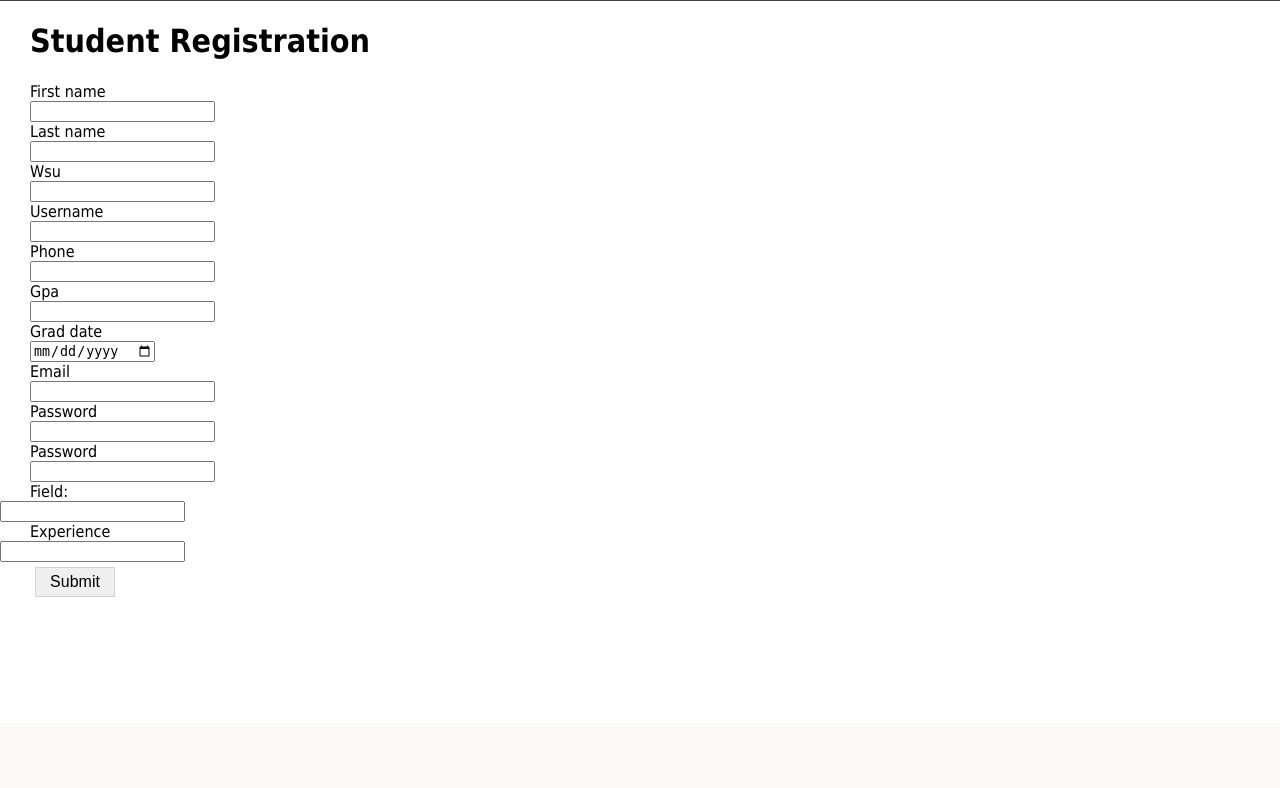
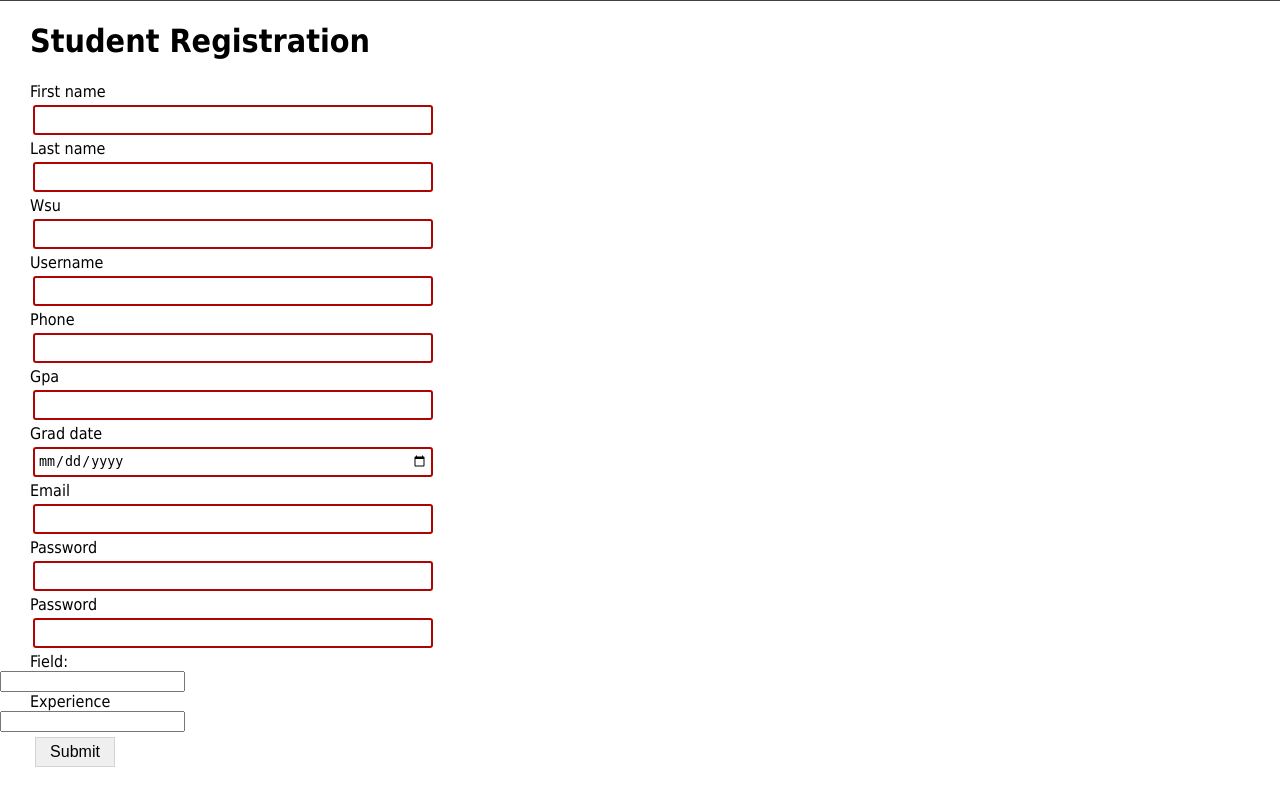
Before and after one commit to Ehiane/StudentFacultyResearchPortal, a Python web app: template app/View/templates/studentRegister.html in a window 1280 px wide. Shown: the part 77-865 px from the top of the page. Before the commit the page ends 674 px from the top, so only its background shows below. Run offline with Jinja, Linux system fonts and the light colour scheme; the template is opened without the code that fills it: most values are stand-ins (such as "Sample title", 1, 10 or a date in 2020); form fields are guessed from the names that the template uses; some libraries are stand-ins or nearby versions.

Commit message:
Ehiane's changes

```diff
--- a/app/Controller/auth_forms.py
+++ b/app/Controller/auth_forms.py
@@ -34,7 +34,7 @@ class StudentRegistrationForm(FlaskForm):
     username = StringField('Username',validators=[DataRequired()])
     phone = IntegerField('Phone Number',validators=[DataRequired()])
     email = StringField('Email', validators=[DataRequired(), Email()])
-    field = QuerySelectMultipleField('Interested Research Fields:', query_factory= lambda : Field.query.all(), get_label = lambda x : Field.query.filter_by(name=x.name).first(), widget=ListWidget(prefix_label=False), option_widget=CheckboxInput())
+    field = QuerySelectMultipleField('Interested Research Fields', query_factory= lambda : Field.query.all(), get_label = lambda x : Field.query.filter_by(name=x.name).first(), widget=ListWidget(prefix_label=False), option_widget=CheckboxInput())
     experience = QuerySelectMultipleField('Previous Experience:', query_factory= lambda : Experience.query.all(), get_label = lambda x : Experience.query.filter_by(name=x.name).first(), widget=ListWidget(prefix_label=False), option_widget=CheckboxInput())
     gpa = StringField('GPA',validators=[DataRequired()])
     grad_date = StringField('Graduation Date',validators=[DataRequired()])
--- a/app/View/templates/studentRegister.html
+++ b/app/View/templates/studentRegister.html
@@ -11,43 +11,43 @@
             <div class="row">
                 <div>
                     {{form.firstName.label(class="forminput")}}<br>
-                    {{form.firstName(class="formbox")}}
+                    {{form.firstName(class="formtitle")}}
                 </div>
                 <div>
                     {{form.lastName.label(class="forminput")}}<br>
-                    {{form.lastName(class="formbox")}}
+                    {{form.lastName(class="formtitle")}}
                 </div>
                 <div>
                     {{form.wsuID.label(class="forminput")}}<br>
-                    {{form.wsuID(class="formbox")}}
+                    {{form.wsuID(class="formtitle")}}
                 </div>
                 <div>
                     {{form.username.label(class="forminput")}}<br>
-                    {{form.username(class="formbox")}}
+                    {{form.username(class="formtitle")}}
                 </div>
                 <div>
                     {{form.phone.label(class="forminput")}}<br>
-                    {{form.phone(class="formbox")}}
+                    {{form.phone(class="formtitle")}}
                 </div>
                 <div>
                     {{form.gpa.label(class="forminput")}}<br>
-                    {{form.gpa(class="formbox")}}
+                    {{form.gpa(class="formtitle")}}
                 </div>
                 <div>
                     {{form.grad_date.label(class="forminput")}}<br>
-                    {{form.grad_date(class="formbox")}}
+                    {{form.grad_date(class="formtitle")}}
                 </div>
                 <div>
                     {{form.email.label(class="forminput")}}<br>
-                    {{form.email(class="formbox")}}
+                    {{form.email(class="formtitle")}}
                 </div>
                 <div>
                     {{form.password.label(class="forminput")}}<br>
-                    {{form.password(class="formbox")}}
+                    {{form.password(class="formtitle")}}
                 </div>
                 <div>
                     {{form.password2.label(class="forminput")}}<br>
-                    {{form.password2(class="formbox")}}
+                    {{form.password2(class="formtitle")}}
                 </div>
                 <div>
                     {{ form.field.label}}:<br>
```
Also changed, not shown: project.db.
